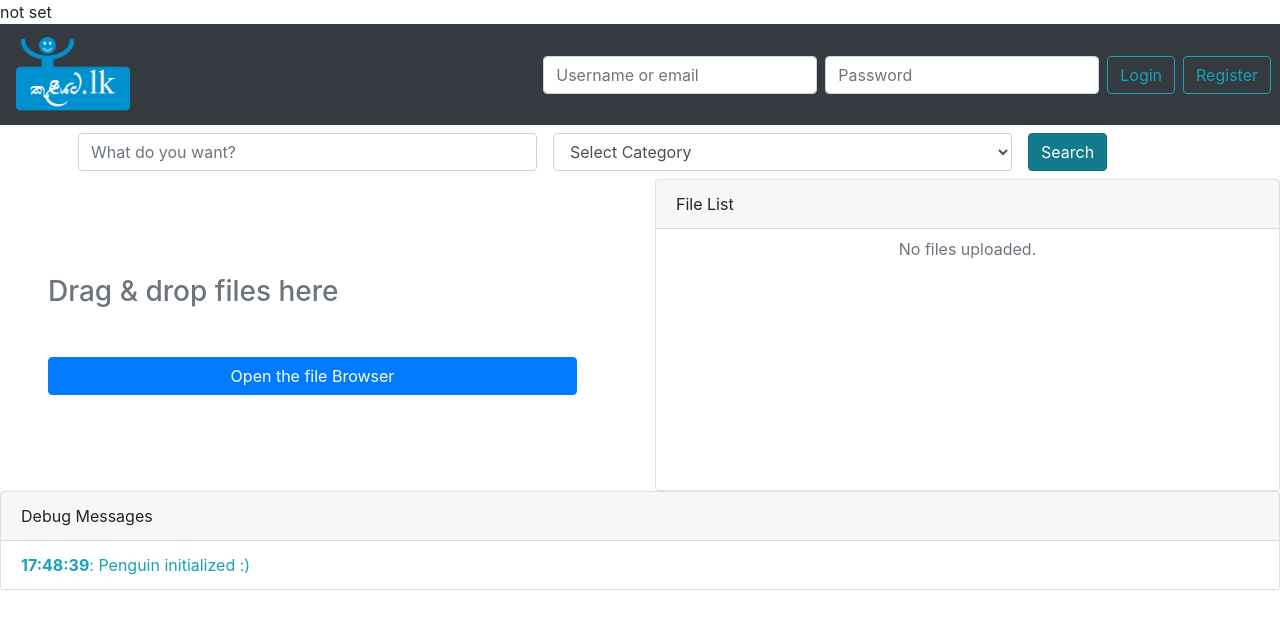
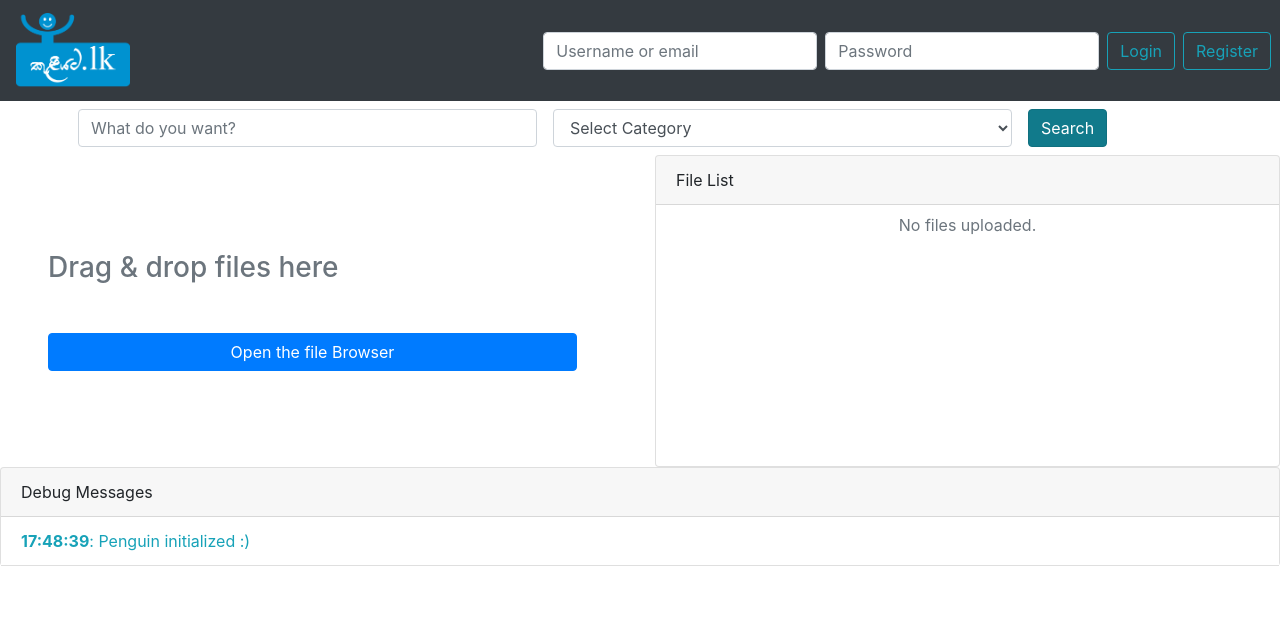
Before and after one commit to HBashanaE/Semester-3-Project, a PHP site: page / in a window 1280 px wide. Shown: the top 629 px of the page. Run offline with PHP 8.4, Linux system fonts and the light colour scheme; some libraries are stand-ins or nearby versions.

Commit message:
Update index.php

```diff
--- a/index.php
+++ b/index.php
@@ -26,14 +26,13 @@ if($_POST['submit']) {
 	}
 }
 }
+//only if session is created then user has logged in
 if (isset($_SESSION['id'])){
 	$userId = $_SESSION['id'];
   $username = $_SESSION['username'];
   $logged=true;
-  echo "set";
 }else{
   $logged=false;
-  echo "not set";
   }
 ?>
 
```
